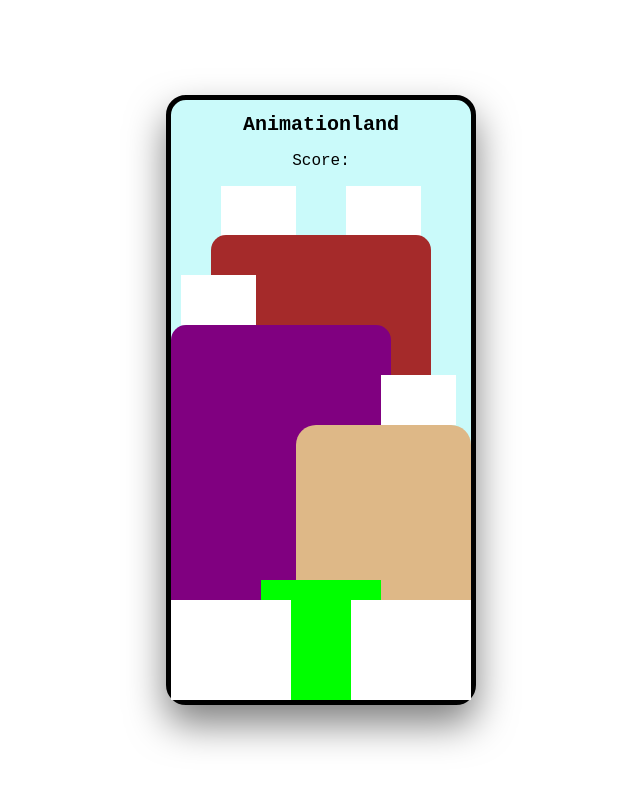
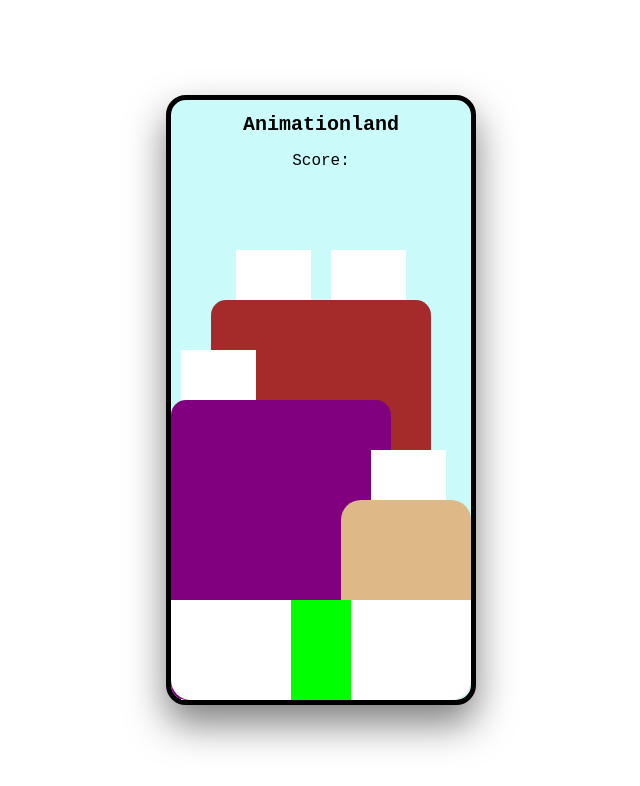
Before and after one commit to realEdgar/animationscss, a plain HTML site: page index.html in a window 1280 px wide. Shown: the whole page, without its empty margins (319-959 px from the left). Drawn offline with Linux system fonts and the light colour scheme.

Commit message:
Improving the structure

```diff
--- a/styles.css
+++ b/styles.css
@@ -26,61 +26,65 @@ body {
 }
 .layer-1 {
     width: 75px;
-    height: 50px;
+    height: 450px;
     position: absolute;
-    left: 50px;
+    left: 65px;
+    bottom: 0;
     z-index: 1;
     background-color: #fff;
 }
 .layer-2 {
     width: 75px;
-    height: 50px;
+    height: 450px;
     position: absolute;
-    right: 50px;
+    right: 65px;
+    bottom: 0;
     z-index: 1;
     background-color: #fff;
 }
 .layer-3 {
     width: 220px;
-    height: 300px;
+    height: 400px;
+    margin: 0 auto;
     border-radius: 15px;
     position: absolute;
-    left: 40px;
-    top: 135px;
+    left: 0;
+    right: 0;
+    bottom: 0;
     z-index: 2;
     background-color: brown;
 }
 .layer-4 {
     width: 75px;
-    height: 50px;
+    height: 350px;
     position: absolute;
     left: 10px;
-    top: 175px;
+    bottom: 0;
     z-index: 3;
     background-color: #fff;
 }
 .layer-5 {
     width: 220px;
     height: 300px;
+    margin: 0 auto;
     border-radius: 15px;
     position: absolute;
-    left: 0px;
-    top: 225px;
+    bottom: 0;
     z-index: 4;
     background-color: purple;
 }
 .layer-6 {
     width: 75px;
-    height: 50px;
+    height: 250px;
     position: absolute;
-    right: 15px;
-    top: 275px;
+    right: 25px;
+    bottom: 0;
     z-index: 5;
     background-color: #fff;
 }
 .layer-7 {
-    width: 175px;
-    height: 275px;
+    width: 130px;
+    height: 200px;
     border-radius: 20px;
     position: absolute;
     right: 0;
@@ -91,6 +95,7 @@ body {
 .layer-8 {
     width: 120px;
     height: 100px;
+    border-bottom-left-radius: 20px;
     position: absolute;
     bottom: 0;
     z-index: 8;
@@ -99,6 +104,7 @@ body {
 .layer-9 {
     width: 120px;
     height: 100px;
+    border-bottom-right-radius: 20px;
     position: absolute;
     bottom: 0;
     right: 0;
@@ -107,7 +113,7 @@ body {
 }
 .layer-10 {
     width: 120px;
-    height: 120px;
+    height: 100px;
     position: absolute;
     bottom: 0;
     left: 90px;
```
